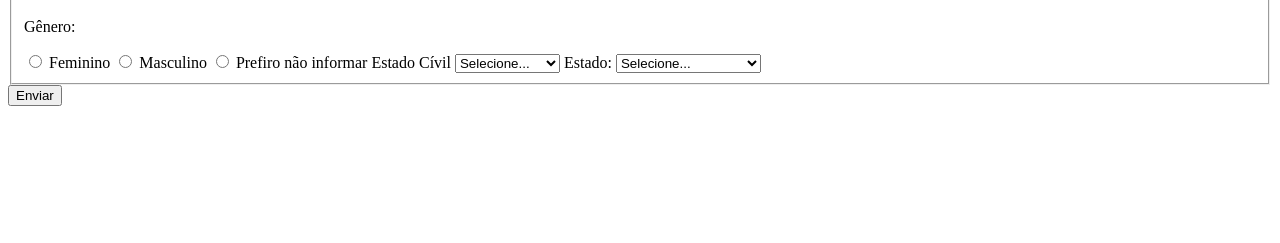
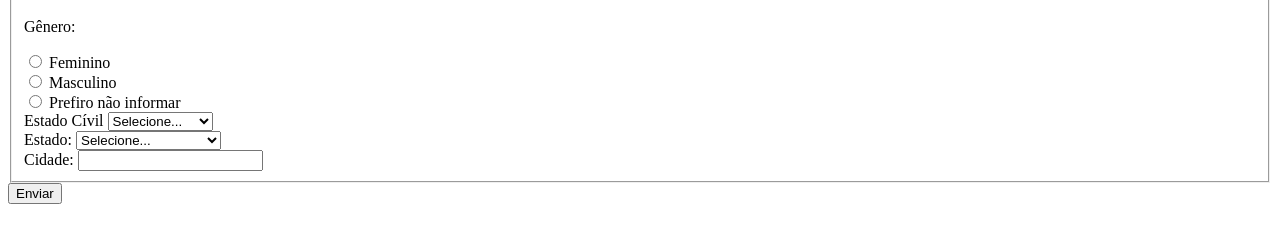
Before and after one commit to mbsmartiins/culturama-pesquisa, a plain HTML site: page index.html in a window 1280 px wide. Shown: the part 101-344 px from the top of the page. Drawn offline with Linux system fonts and the light colour scheme.

Commit message:
Adiciona campo cidade

```diff
--- a/index.html
+++ b/index.html
@@ -43,13 +43,13 @@
                 <p>Gênero:</p>
                 <input type="radio" name="userGender" value="Feminino">
                 <label for="userGender">Feminino</label>
-
+                <br>
                 <input type="radio" name="userGender" value="Masculino">
                 <label for="userGender">Masculino</label>
-
+                <br>
                 <input type="radio" name="userGender" value="NotInformed">
                 <label for="userGender">Prefiro não informar</label>
-
+                <br>
                 <label for="maritalStatus">Estado Cívil</label>
                 <select name="maritalStatus" >
                     <option value="notInformed">Selecione...</option>
@@ -59,7 +59,7 @@
                     <option value="divorced">Divorciado</option>
                     <option value="stableUnion">União Estavel</option>
                 </select>
-
+                <br>
                 <label for="userState">Estado:</label>
                 <select name="userState" id="">
                     <option value="notInformed">Selecione...</option>
@@ -90,8 +90,10 @@
                     <option value="São Paulo">São Paulo</option>
                     <option value="Sergipe">Sergipe</option>
                     <option value="Tocantins">Tocantins</option>
-
                 </select>
+                <br>
+                <label for="userCity">Cidade:</label>
+                <input type="text">
              </fieldset>
 
             <button type="submit">Enviar</button>
```
